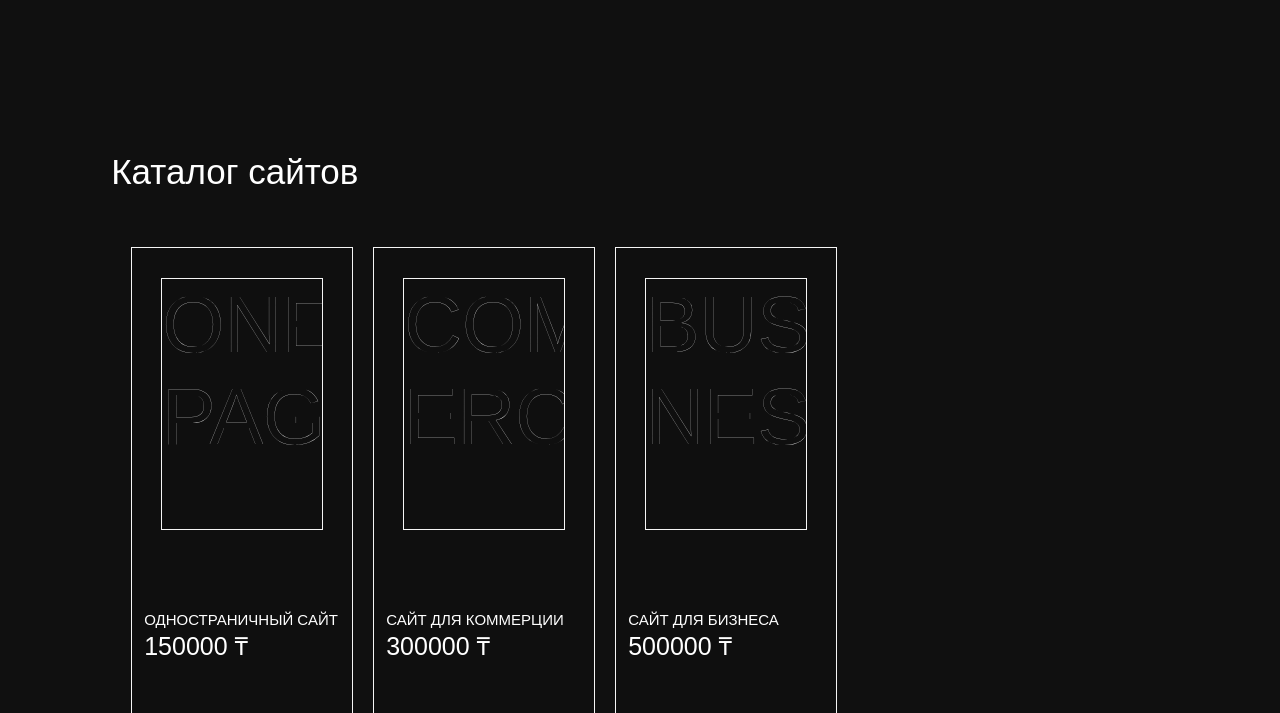
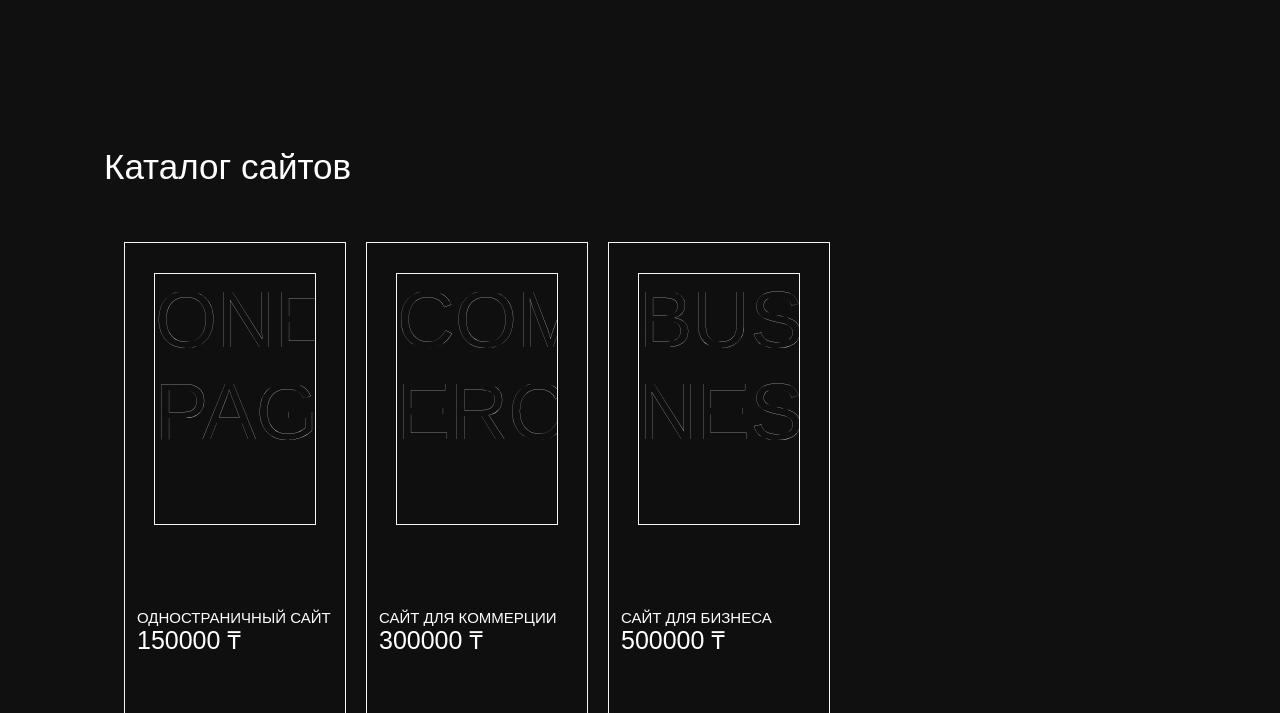
Before and after one commit to Anvar-uly/siteForBusiness, a plain HTML site: page index.html in a window 1280 px wide. Shown: the part 1028-1741 px from the top of the page. Drawn offline with Linux system fonts and the light colour scheme.

Commit message:
Update style.css

```diff
--- a/style.css
+++ b/style.css
@@ -1,5 +1,5 @@
 /*Обнуляем стили при помощи другого CSS-файла*/
-/*@import url('reset.css');*/
+@import url('reset.css');
 /*Общие стили*/
 :root {
     scroll-behavior: smooth;
```
